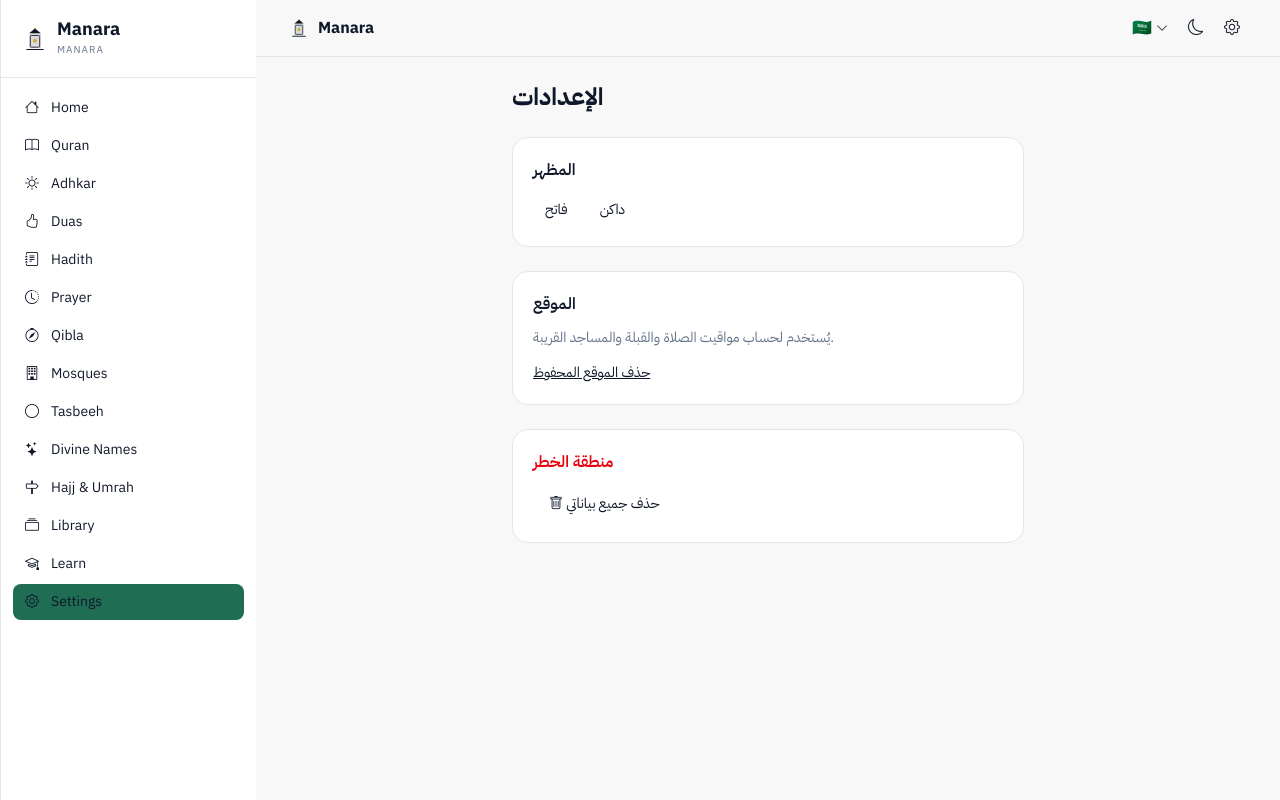
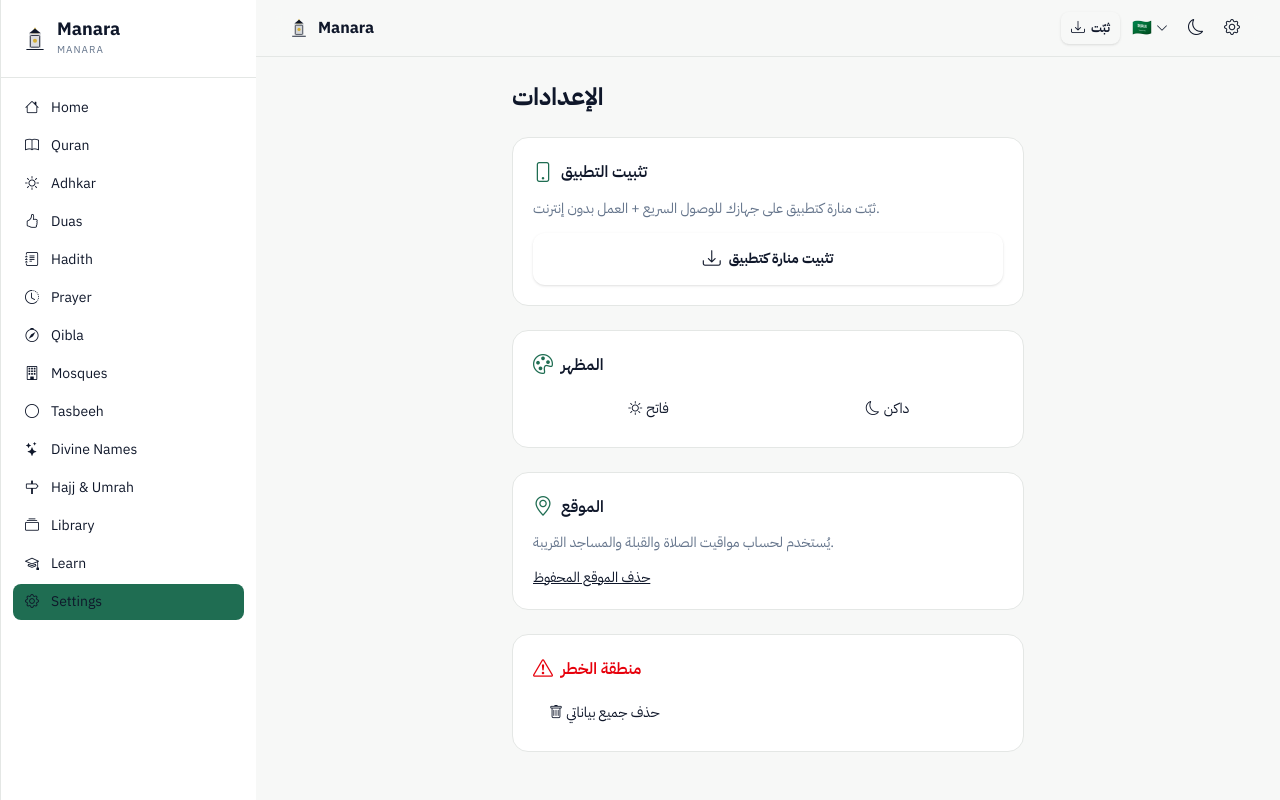
Before and after one commit to anaas1221/manara, a React (Vite) app: page /settings in a window 1280 px wide. Built offline with nearby package versions, Linux system fonts and the light colour scheme.

Commit message:
feat: always-visible install button + settings section

```diff
--- a/src/components/InstallPrompt.tsx
+++ b/src/components/InstallPrompt.tsx
@@ -3,74 +3,181 @@ import { useInstallPrompt } from '../lib/hooks/useInstallPrompt';
 
 export function InstallPrompt() {
   const { canInstall, isInstalled, isIOS, install } = useInstallPrompt();
-  const [showIOSModal, setShowIOSModal] = useState(false);
+  const [showModal, setShowModal] = useState(false);
 
+  // لو مثبت → لا تعرض زر
   if (isInstalled) return null;
 
+  // زر Header العادي
+  const handleClick = async () => {
     if (canInstall) {
+      await install();
+    } else {
+      setShowModal(true);
+    }
+  };
+
   return (
+    <>
+      {/* ✅ الزر — ظاهر دائمًا */}
       <button
-        onClick={() => install()}
-        className="flex items-center gap-1.5 px-2.5 py-1.5 rounded-lg bg-brand-600 text-white text-xs font-semibold hover:bg-brand-700 transition"
-        title="تثبيت منارة على جهازك"
+        onClick={handleClick}
+        className="flex items-center gap-1.5 px-2.5 py-1.5 rounded-lg bg-brand-600 text-white text-xs font-bold hover:bg-brand-700 transition shadow-sm"
+        title="ثبّت منارة على جهازك"
       >
-        <i className="bi bi-download" />
-        <span className="hidden sm:inline">ثبّت</span>
+        <i className="bi bi-download text-sm" />
+        <span>ثبّت</span>
       </button>
+
+      {/* Modal التعليمات */}
+      {showModal && (
+        <InstallModal
+          onClose={() => setShowModal(false)}
+          isIOS={isIOS}
+        />
+      )}
+    </>
   );
 }
 
-  if (isIOS) {
+// ============================================
+// مكون منفصل لعرض التعليمات في الـ Settings
+// ============================================
+export function InstallButtonLarge() {
+  const { canInstall, isInstalled, isIOS, install } = useInstallPrompt();
+  const [showModal, setShowModal] = useState(false);
+  const [justInstalled, setJustInstalled] = useState(false);
+
+  if (isInstalled || justInstalled) {
+    return (
+      <div className="w-full py-3 rounded-xl bg-green-500/10 border border-green-500/30 text-green-700 dark:text-green-300 text-sm font-semibold flex items-center justify-center gap-2">
+        <i className="bi bi-check-circle-fill text-lg" />
+        التطبيق مثبّت على جهازك
+      </div>
+    );
+  }
+
+  const handleClick = async () => {
+    if (canInstall) {
+      const ok = await install();
+      if (ok) setJustInstalled(true);
+    } else {
+      setShowModal(true);
+    }
+  };
+
   return (
     <>
       <button
-          onClick={() => setShowIOSModal(true)}
-          className="flex items-center gap-1.5 px-2.5 py-1.5 rounded-lg bg-brand-600 text-white text-xs font-semibold hover:bg-brand-700 transition"
+        onClick={handleClick}
+        className="w-full py-3 rounded-xl bg-brand-600 text-white text-sm font-bold hover:bg-brand-700 transition flex items-center justify-center gap-2 shadow-sm"
       >
-          <i className="bi bi-download" />
-          <span className="hidden sm:inline">ثبّت</span>
+        <i className="bi bi-download text-lg" />
+        تثبيت منارة كتطبيق
       </button>
 
-        {showIOSModal && (
+      {showModal && (
+        <InstallModal
+          onClose={() => setShowModal(false)}
+          isIOS={isIOS}
+        />
+      )}
+    </>
+  );
+}
+
+// ============================================
+// Modal التعليمات (يعمل على كل المتصفحات)
+// ============================================
+function InstallModal({ onClose, isIOS }: { onClose: () => void; isIOS: boolean }) {
+  return (
     <div
-            className="fixed inset-0 z-50 bg-black/60 flex items-end md:items-center justify-center p-4"
-            onClick={() => setShowIOSModal(false)}
+      className="fixed inset-0 z-[100] bg-black/70 flex items-end md:items-center justify-center p-4"
+      onClick={onClose}
     >
       <div
-              className="bg-[var(--card)] rounded-2xl p-6 max-w-sm w-full space-y-4"
+        className="bg-[var(--card)] rounded-2xl p-6 max-w-md w-full space-y-4"
         onClick={e => e.stopPropagation()}
       >
+        <div className="flex items-center justify-between">
           <div className="flex items-center gap-3">
-                <i className="bi bi-apple text-3xl text-brand-600" />
+            <div className="w-12 h-12 rounded-xl bg-brand-50 dark:bg-brand-900/30 flex items-center justify-center">
+              <i className="bi bi-phone text-2xl text-brand-600" />
+            </div>
             <div>
-                  <h3 className="font-bold">تثبيت منارة على iPhone</h3>
-                  <p className="text-xs text-[var(--muted)]">خطوتان فقط</p>
+              <h3 className="font-bold">تثبيت منارة كتطبيق</h3>
+              <p className="text-xs text-[var(--muted)]">على الشاشة الرئيسية</p>
             </div>
           </div>
+          <button
+            onClick={onClose}
+            className="p-2 rounded-lg hover:bg-[var(--bg)]"
+            aria-label="إغلاق"
+          >
+            <i className="bi bi-x-lg" />
+          </button>
+        </div>
 
+        {isIOS ? (
+          // iOS Safari
           <ol className="space-y-3 text-sm">
             <li className="flex gap-3">
-                  <span className="w-6 h-6 rounded-full bg-brand-600 text-white flex items-center justify-center text-xs shrink-0 font-bold">1</span>
-                  <div>اضغط <i className="bi bi-box-arrow-up text-brand-600" /> <strong>المشاركة</strong> في Safari</div>
+              <span className="w-7 h-7 rounded-full bg-brand-600 text-white flex items-center justify-center text-xs shrink-0 font-bold">1</span>
+              <div>
+                اضغط على زر <i className="bi bi-box-arrow-up text-brand-600" />{' '}
+                <strong>المشاركة</strong> أسفل شاشة Safari
+              </div>
             </li>
             <li className="flex gap-3">
-                  <span className="w-6 h-6 rounded-full bg-brand-600 text-white flex items-center justify-center text-xs shrink-0 font-bold">2</span>
-                  <div>اختر <strong>"إضافة إلى الشاشة الرئيسية"</strong></div>
+              <span className="w-7 h-7 rounded-full bg-brand-600 text-white flex items-center justify-center text-xs shrink-0 font-bold">2</span>
+              <div>
+                اختر <strong>"إضافة إلى الشاشة الرئيسية"</strong>{' '}
+                <i className="bi bi-plus-square text-brand-600" />
+              </div>
+            </li>
+            <li className="flex gap-3">
+              <span className="w-7 h-7 rounded-full bg-brand-600 text-white flex items-center justify-center text-xs shrink-0 font-bold">3</span>
+              <div>
+                اضغط <strong>"إضافة"</strong> في الأعلى
+              </div>
             </li>
           </ol>
+        ) : (
+          // Android / Desktop Chrome / Edge
+          <ol className="space-y-3 text-sm">
+            <li className="flex gap-3">
+              <span className="w-7 h-7 rounded-full bg-brand-600 text-white flex items-center justify-center text-xs shrink-0 font-bold">1</span>
+              <div>
+                افتح قائمة المتصفح{' '}
+                <i className="bi bi-three-dots-vertical text-brand-600" />
+              </div>
+            </li>
+            <li className="flex gap-3">
+              <span className="w-7 h-7 rounded-full bg-brand-600 text-white flex items-center justify-center text-xs shrink-0 font-bold">2</span>
+              <div>
+                اختر <strong>"تثبيت التطبيق"</strong> أو{' '}
+                <strong>"إضافة إلى الشاشة الرئيسية"</strong>
+              </div>
+            </li>
+            <li className="flex gap-3">
+              <span className="w-7 h-7 rounded-full bg-brand-600 text-white flex items-center justify-center text-xs shrink-0 font-bold">3</span>
+              <div>اضغط <strong>"تثبيت"</strong> للتأكيد</div>
+            </li>
+          </ol>
+        )}
+
+        <div className="rounded-xl bg-brand-50/50 dark:bg-brand-900/20 p-3 text-xs text-[var(--muted)] leading-relaxed">
+          <i className="bi bi-lightbulb text-brand-600" /> بمجرد التثبيت، سيعمل موقع
+          منارة كتطبيق مستقل على جهازك — مع دعم كامل للعمل بدون إنترنت.
+        </div>
 
         <button
-                onClick={() => setShowIOSModal(false)}
+          onClick={onClose}
           className="w-full py-3 rounded-xl bg-brand-600 text-white font-semibold"
         >
           فهمت
         </button>
       </div>
     </div>
-        )}
-      </>
   );
 }
-
-  return null;
-}
--- a/src/components/layout/Header.tsx
+++ b/src/components/layout/Header.tsx
@@ -19,6 +19,7 @@ export function Header() {
           </span>
         </Link>
         <div className="flex items-center gap-0.5 sm:gap-1">
+          {/* ✅ زر التثبيت — ظاهر دائمًا */}
           <InstallPrompt />
           <LanguageSwitcher />
           <button
--- a/src/pages/Settings.tsx
+++ b/src/pages/Settings.tsx
@@ -1,4 +1,5 @@
 import { useTheme } from '../components/providers/ThemeProvider';
+import { InstallButtonLarge } from '../components/InstallPrompt';
 import { ls } from '../lib/storage';
 
 export default function Settings() {
@@ -8,27 +9,48 @@ export default function Settings() {
     <div className="space-y-6 max-w-lg mx-auto">
       <h1 className="text-2xl font-bold">الإعدادات</h1>
 
+      {/* ✅ التثبيت كتطبيق */}
       <section className="card p-5 space-y-3">
-        <h2 className="font-semibold">المظهر</h2>
+        <div className="flex items-center gap-2">
+          <i className="bi bi-phone text-xl text-brand-600" />
+          <h2 className="font-semibold">تثبيت التطبيق</h2>
+        </div>
+        <p className="text-sm text-[var(--muted)] leading-relaxed">
+          ثبّت منارة كتطبيق على جهازك للوصول السريع + العمل بدون إنترنت.
+        </p>
+        <InstallButtonLarge />
+      </section>
+
+      {/* المظهر */}
+      <section className="card p-5 space-y-3">
+        <div className="flex items-center gap-2">
+          <i className="bi bi-palette text-xl text-brand-600" />
+          <h2 className="font-semibold">المظهر</h2>
+        </div>
         <div className="flex gap-2">
           {(['light', 'dark'] as const).map(t => (
             <button
               key={t}
               onClick={() => setTheme(t)}
-              className={`px-3 py-1.5 rounded-lg border text-sm ${
+              className={`flex-1 px-3 py-2 rounded-lg border text-sm transition ${
                 theme === t
                   ? 'bg-brand-600 text-white border-brand-600'
-                  : 'border-[var(--border)]'
+                  : 'border-[var(--border)] hover:border-brand-500'
               }`}
             >
+              <i className={`bi ${t === 'light' ? 'bi-sun' : 'bi-moon'} mr-1`} />
               {t === 'light' ? 'فاتح' : 'داكن'}
             </button>
           ))}
         </div>
       </section>
 
+      {/* الموقع */}
       <section className="card p-5 space-y-3">
-        <h2 className="font-semibold">الموقع</h2>
+        <div className="flex items-center gap-2">
+          <i className="bi bi-geo-alt text-xl text-brand-600" />
+          <h2 className="font-semibold">الموقع</h2>
+        </div>
         <p className="text-sm text-[var(--muted)]">
           يُستخدم لحساب مواقيت الصلاة والقبلة والمساجد القريبة.
         </p>
@@ -43,8 +65,12 @@ export default function Settings() {
         </button>
       </section>
 
+      {/* منطقة الخطر */}
       <section className="card p-5 space-y-3">
-        <h2 className="font-semibold text-red-600">منطقة الخطر</h2>
+        <div className="flex items-center gap-2">
+          <i className="bi bi-exclamation-triangle text-xl text-red-600" />
+          <h2 className="font-semibold text-red-600">منطقة الخطر</h2>
+        </div>
         <button
           onClick={async () => {
             if (!confirm('سيتم حذف جميع بياناتك المخزنة على هذا الجهاز. لا يمكن التراجع. متابعة؟')) return;
```
Lines whose indentation alone changed are shown as unchanged.
